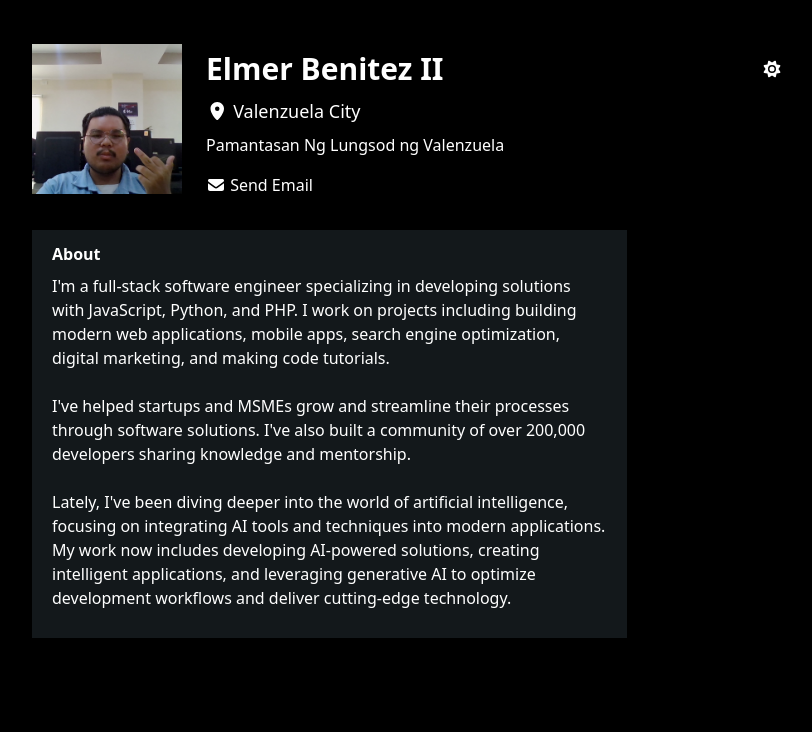
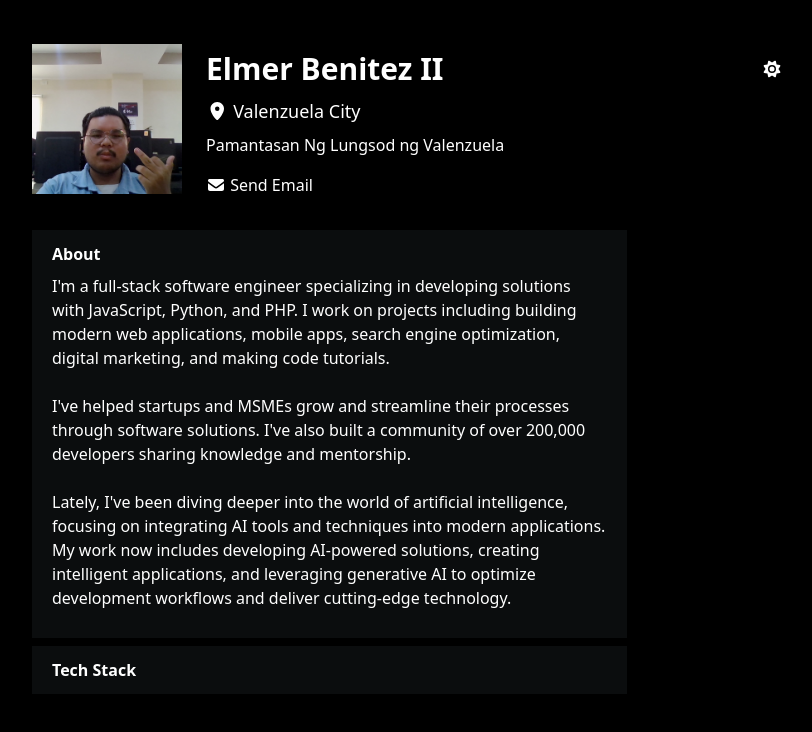
Before and after one commit to redd1514/my-portfolio, a React (Vite) app: page / in a window 1280 px wide. Shown: the top 732 px of the page, without its empty margins (160-972 px from the left). Built offline with nearby package versions, Linux system fonts and the light colour scheme.

Commit message:
wala lang

```diff
--- a/src/App.jsx
+++ b/src/App.jsx
@@ -1,6 +1,7 @@
 import Profile from './components/profile'
 import About from './components/About'
 import './index.css'
+import TechStack from './components/techStack'
 
 function App() {
     return (
@@ -11,7 +12,7 @@ function App() {
                 <div className="grid grid-cols-1 lg:grid-cols-12 gap-2">
                     <div className="col-span-8">
                         <About />
-
+                        <TechStack />
                     </div>
 
                 </div>
--- a/src/components/About.jsx
+++ b/src/components/About.jsx
@@ -2,7 +2,7 @@
 const About = () => {
 
     return (
-        <div className="flex flex-col w-full bg-white dark:bg-[#13181b] p-3 px-5">
+        <div className="flex flex-col w-full bg-white dark:bg-[#0b0d0e] p-3 px-5">
             <h2><b>About</b></h2>
             <p className="mt-2 pb-4 ">
                 I'm a full-stack software engineer specializing in developing solutions with JavaScript, Python, and PHP. I work on projects including building modern web applications, mobile apps, search engine optimization, digital marketing, and making code tutorials.
@@ -12,12 +12,10 @@ I've helped startups and MSMEs grow and streamline their processes through softw
                 <br />
                 <br />
                 Lately, I've been diving deeper into the world of artificial intelligence, focusing on integrating AI tools and techniques into modern applications. My work now includes developing AI-powered solutions, creating intelligent applications, and leveraging generative AI to optimize development workflows and deliver cutting-edge technology.
-
             </p>
         </div>
     )
 
-
 };
 
 export default About;
--- /dev/null
+++ b/src/components/techStack.jsx
@@ -0,0 +1,12 @@
+
+
+const TechStack = () => {
+    return (
+        <div className="flex flex-col w-full bg-white dark:bg-[#0b0d0e] mt-2 p-3 px-5">
+            <h2><b>Tech Stack</b></h2>
+        </div>
+    );
+
+}
+
+export default TechStack;
```
Lines whose indentation alone changed are shown as unchanged.
